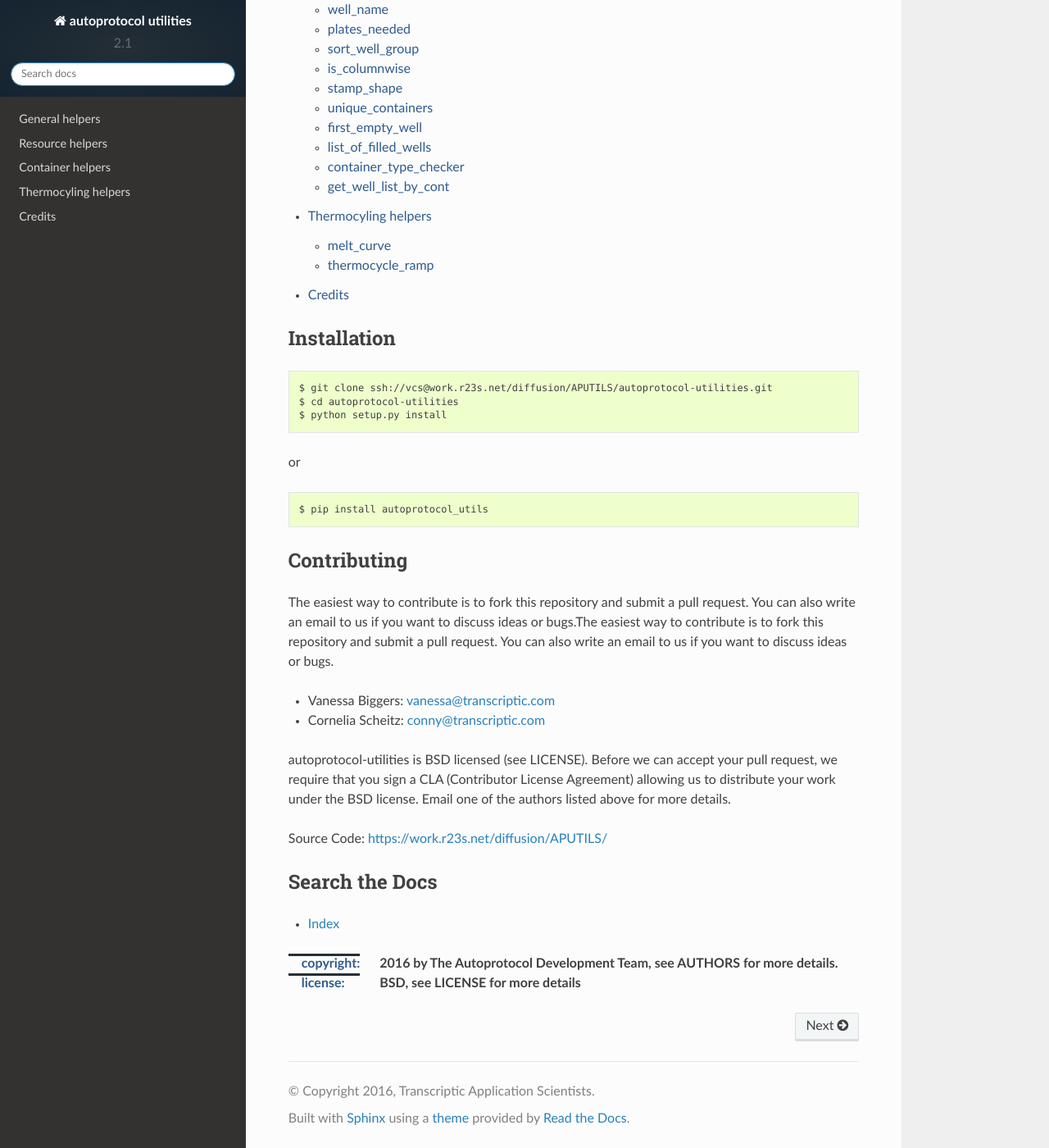
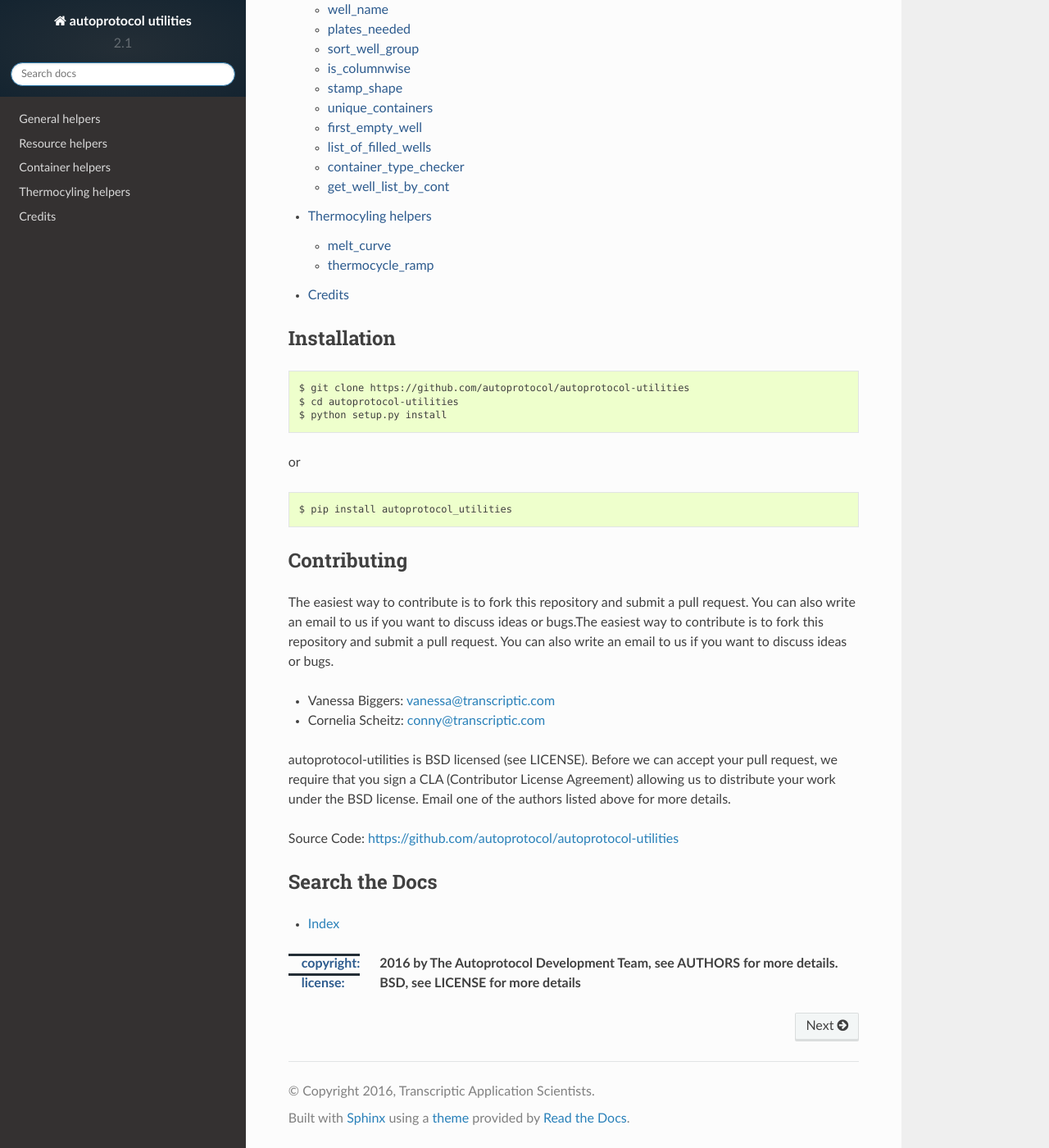
Before and after one commit to autoprotocol/autoprotocol-utilities, a Sphinx documentation site: the page built from docs/index.rst, in a window 1280 px wide and 1400 px high, scrolled down 772 px. Shown: the whole window at 82% size. Built offline with Sphinx 7.4.7 and the Read the Docs theme 2.0.0, drawn with Linux system fonts in a browser that asks for light colours; pages that are not in the unit, such as notebooks, are missing from menus.

Commit message:
correct urls
Summary: correcting documentation

Test Plan: testing

Reviewers: cojofra

Differential Revision: https://work.r23s.net/D5059

```diff
--- a/docs/index.rst
+++ b/docs/index.rst
@@ -20,7 +20,7 @@ Installation
 ************
 .. code-block:: none
 
-    $ git clone ssh://vcs@work.r23s.net/diffusion/APUTILS/autoprotocol-utilities.git
+    $ git clone https://github.com/autoprotocol/autoprotocol-utilities
     $ cd autoprotocol-utilities
     $ python setup.py install
 
@@ -28,7 +28,7 @@ or
 
 .. code-block:: none
 
-    $ pip install autoprotocol_utils
+    $ pip install autoprotocol_utilities
 
 
 ************
@@ -47,7 +47,7 @@ pull request, we require that you sign a CLA (Contributor License Agreement)
 allowing us to distribute your work under the BSD license. Email one of the
 authors listed above for more details.
 
-Source Code: https://work.r23s.net/diffusion/APUTILS/
+Source Code: https://github.com/autoprotocol/autoprotocol-utilities
 
 
 ************
```
Also changed, not shown: README.md (+2 -1 lines).
